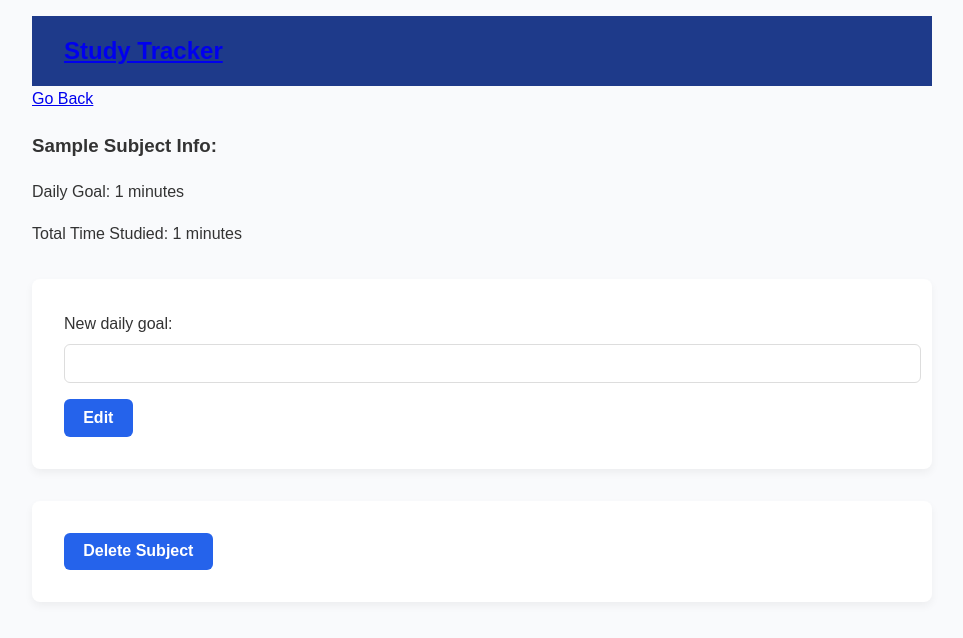
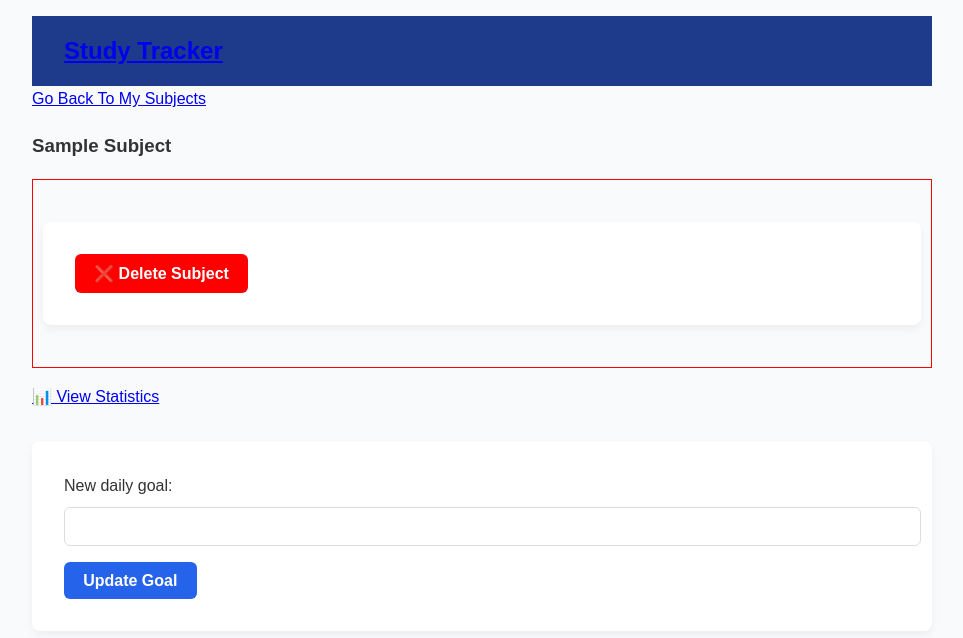
Before and after one commit to IvanOgnyanovGoranov/DjangoStudyTracker, a Django app: page /tracker/my-subjects/manage/1 in a window 1280 px wide. Shown: the top 638 px of the page, without its empty margins (158-1121 px from the left). Run offline with Django 5.2, Linux system fonts and the light colour scheme; tables that the repository leaves empty hold one stand-in row (values such as "Sample post"); some web fonts are replaced.

Commit message:
manage subjects template new design

```diff
--- a/templates/includes/back_button.html
+++ b/templates/includes/back_button.html
@@ -1,5 +1,5 @@
 <header>
     <nav>
-        <a href="{% url 'my_subjects' %}">Go Back</a>
+        <a href="{% url 'my_subjects' %}">Go Back To My Subjects</a>
     </nav>
 </header>
--- a/templates/manage_subjects/subject_info.html
+++ b/templates/manage_subjects/subject_info.html
@@ -8,27 +8,28 @@
 {% block content %}
 {% include "includes\back_button.html" %}
 
-    <h3> {{subject.name|title}} Info: </h3>
-    <p>Daily Goal: {{subject.daily_goal}} minutes</p>
-    <p>Total Time Studied: {{progress}} minutes</p>
+<h3>{{ subject.name|title }}</h3>
 
-    <form method="POST">
-        {% csrf_token %}
-        <input type="hidden" name="action" value="edit_goal">
-        {{ form }}
-        <button>Edit</button>
-    </form>
-
-    <form method="post" action="">
+<!-- Delete first, in danger zone -->
+<div style="margin-bottom: 1em; border: 1px solid red; padding: 10px;">
+  <form method="post" action="">
       {% csrf_token %}
       <input type="hidden" name="action" value="delete_subject">
-      <button type="submit" onclick="return confirmDelete()">Delete Subject</button>
-    </form>
+      <button type="submit" onclick="return confirmDelete()" style="color: white; background-color: red;">
+          ❌ Delete Subject
+      </button>
+  </form>
+</div>
 
-<script>
-function confirmDelete() {
-    return confirm("Are you sure you want to delete this subject and all its history?");
-}
-</script>
+<!-- Quick link to stats -->
+<p><a href="{% url 'detailed_subject_stats' subject.pk %}">📊 View Statistics</a></p>
+
+<!-- Edit goal -->
+<form method="POST">
+    {% csrf_token %}
+    <input type="hidden" name="action" value="edit_goal">
+    {{ form }}
+    <button type="submit">Update Goal</button>
+</form>
 
 {% endblock %}
```
